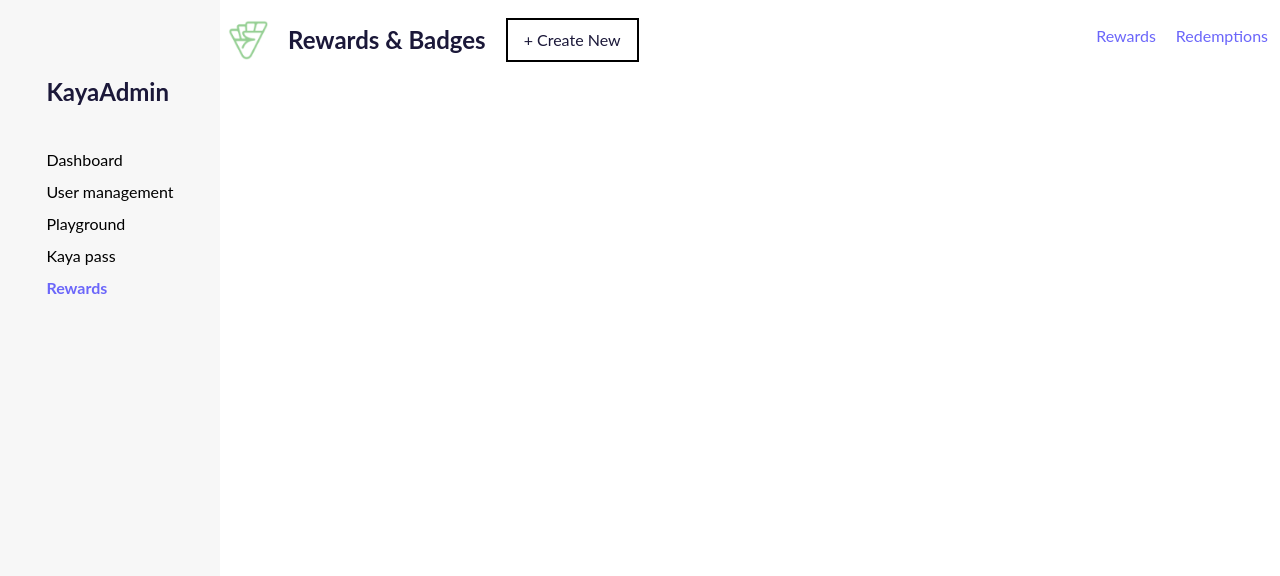
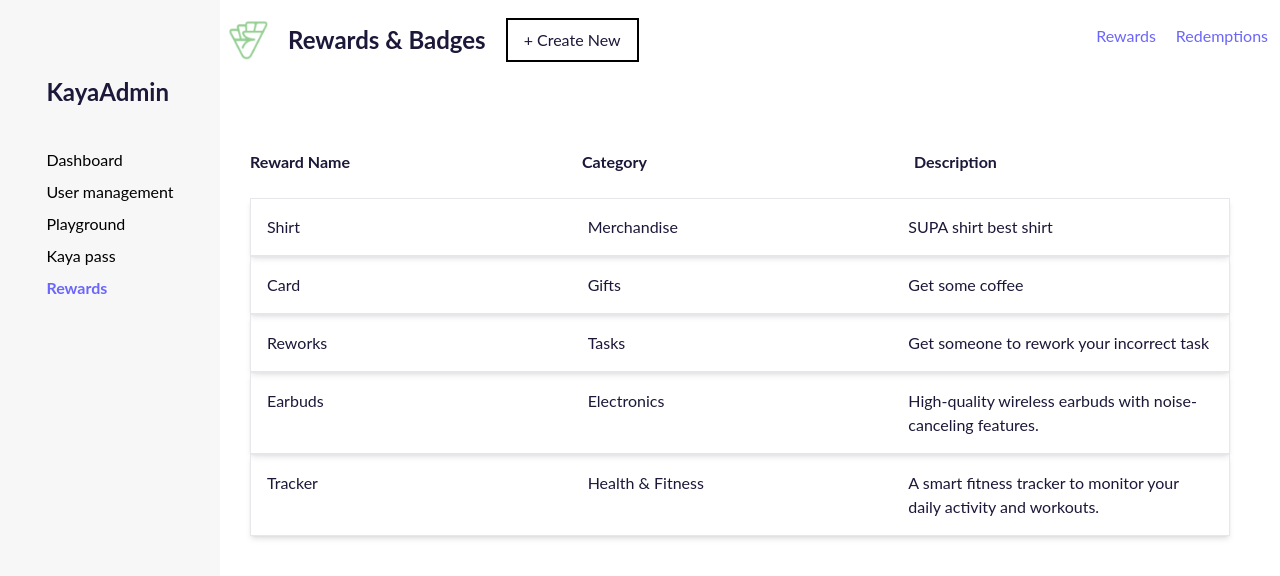
Before and after one commit to eekinw/rewards_frontend, a Next.js app: page / in a window 1280 px wide. Shown: the top 576 px of the page. Built offline with nearby package versions, Linux system fonts and the light colour scheme.

Commit message:
added rewards list bypulling data from API route

```diff
--- a/app/page.tsx
+++ b/app/page.tsx
@@ -7,26 +7,34 @@ interface Reward {
   description: string;
 }
 
-async function getData() {
-  const res = await fetch("http://localhost:3000/api/rewards");
+export default async function Home() {
+  const rewards: Reward[] = await fetch(
+    "http://localhost:3000/api/rewards"
+  ).then((res) => res.json());
 
-  if (!res.ok) {
-    throw new Error("Failed to fetch data!");
-  }
-
-  return res.json();
-}
-
-export default async function Home() {
-  const data = await getData();
+  // return rewards;
+  // The above doesn't work! Because 'rewards' are objects, which are not valid as a React child
 
   return (
     <main className="fixed top-[150px] left-[250px] right-[50px]">
-      <div className="flex justify-around font-bold">
-        <p></p>
+      <div className="flex justify-around mb-6">
+        <div className="grid gap-4 grid-cols-3 justify-around w-full">
+          <h3 className="font-bold">Reward Name</h3>
+          <h3 className="font-bold">Category</h3>
+          <h3 className="font-bold">Description</h3>
+        </div>
       </div>
 
-      <ul></ul>
+      {rewards.map((reward) => (
+        <div
+          key={reward.id}
+          className="grid gap-4 grid-cols-3 p-4 border shadow-md"
+        >
+          <p>{reward.name}</p>
+          <p>{reward.category}</p>
+          <p>{reward.description}</p>
+        </div>
+      ))}
     </main>
   );
 }
```
